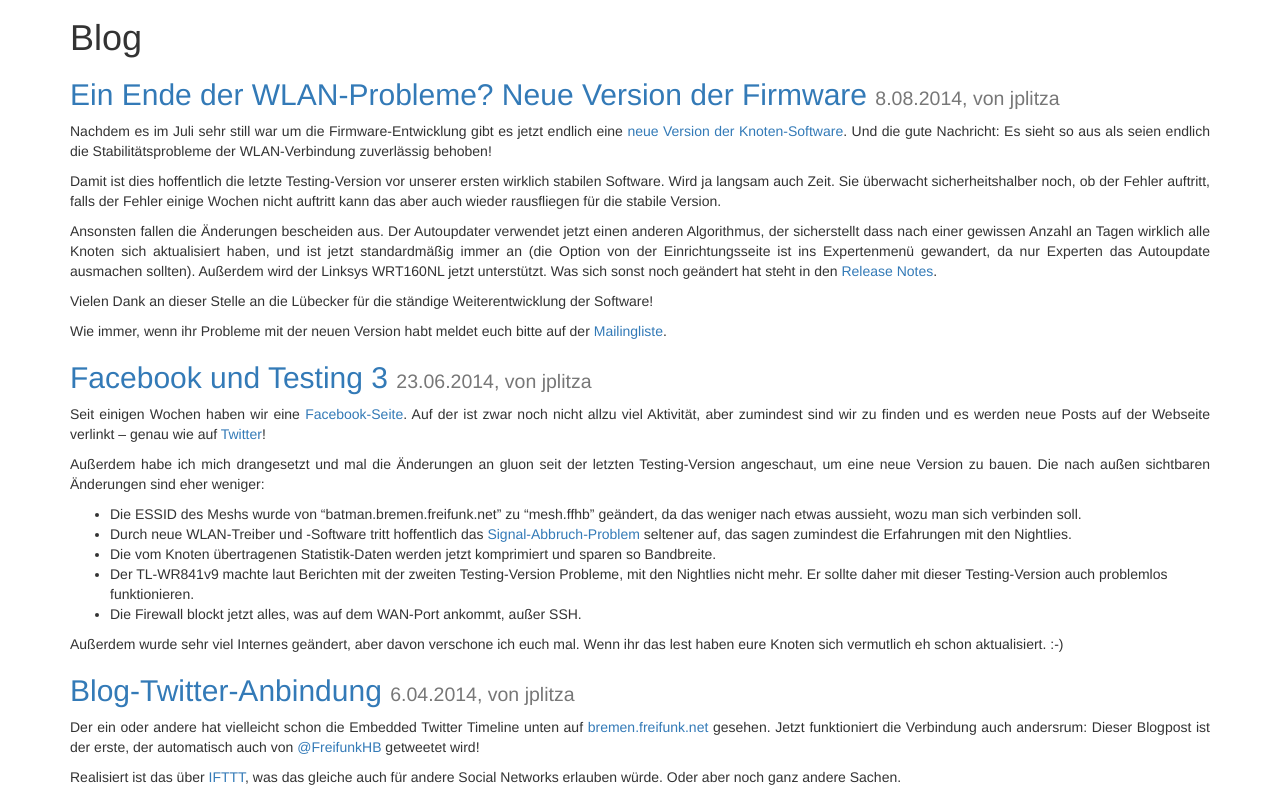
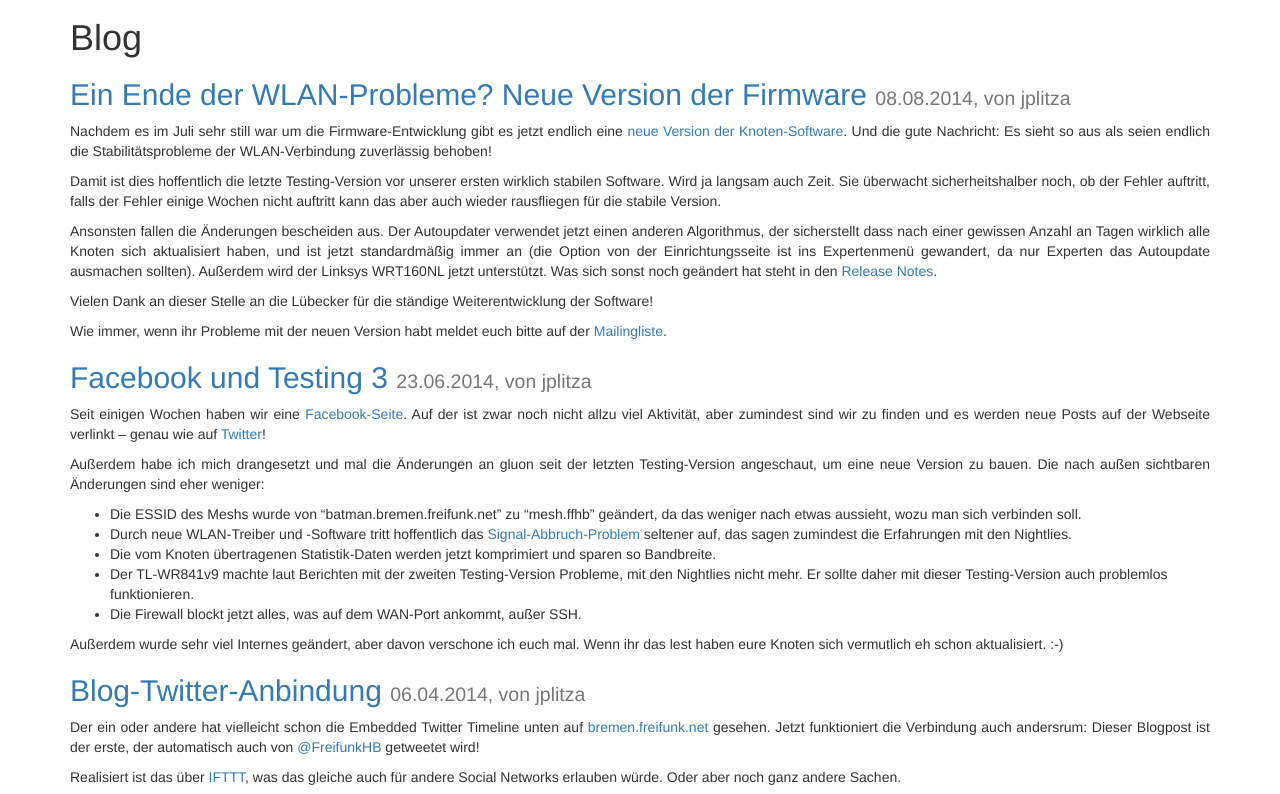
Before and after one commit to FreifunkBremen/bremen.freifunk.net, a Jekyll site: the page built from blog/index.html, in a window 1280 px wide. Shown: the part 214-1008 px from the top of the page. Built offline with Jekyll 4.4.1, drawn with Linux system fonts in a browser that asks for light colours; nearby versions of some CDN libraries; Markdown is read by kramdown in place of the engine named in the settings; the list of posts is cut into pages by our own code.

Commit message:
Fix date display in posts

```diff
--- a/_includes/blogpost.html
+++ b/_includes/blogpost.html
@@ -1,4 +1,4 @@
-<h2><a href="{{ include.post.url }}">{{ include.post.title }}</a> <span class="small">{{ include.post.date | date: "%e.%m.%Y" }}{% if include.post.author %}, von {{include.post.author}}{% endif %}</span></h2>
+<h2><a href="{{ include.post.url }}">{{ include.post.title }}</a> <span class="small">{{ include.post.date | date: "%d.%m.%Y" }}{% if include.post.author %}, von {{include.post.author}}{% endif %}</span></h2>
 
 <div class="post">
 {{ include.content }}
```
